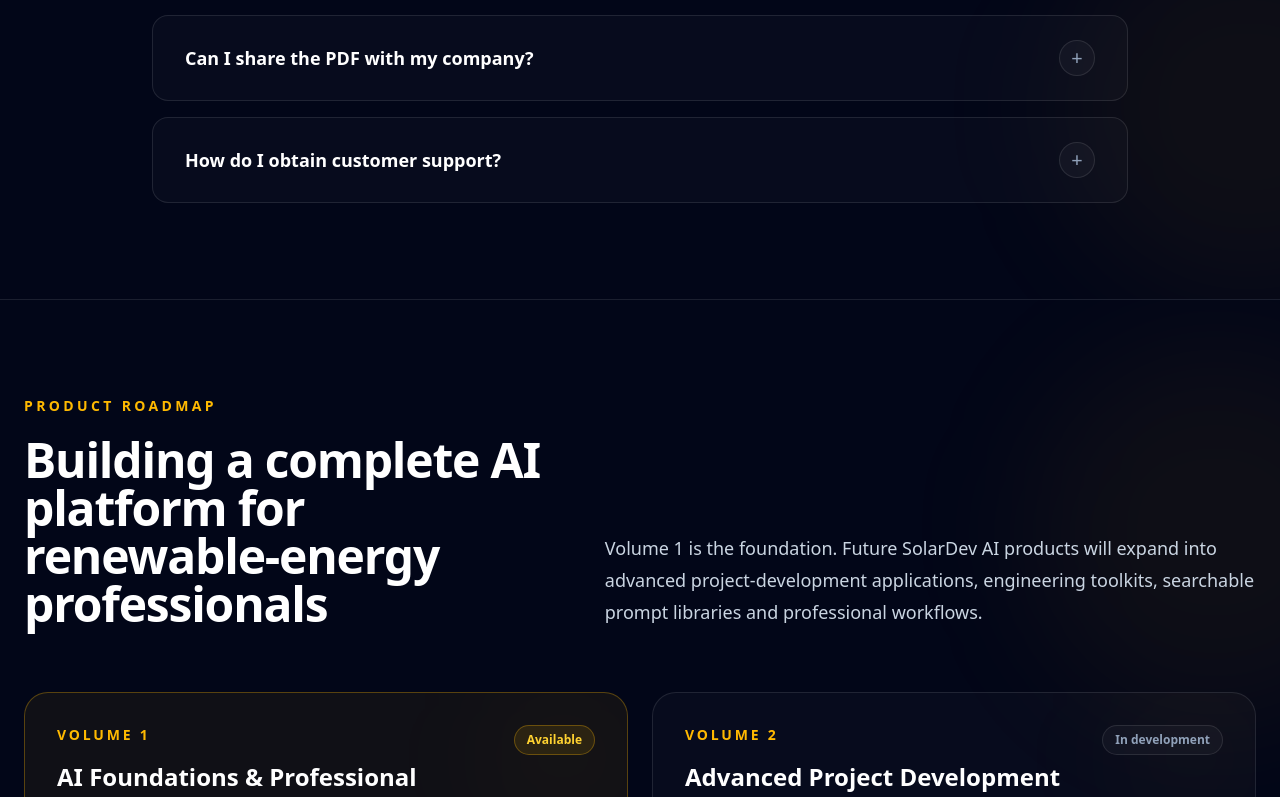
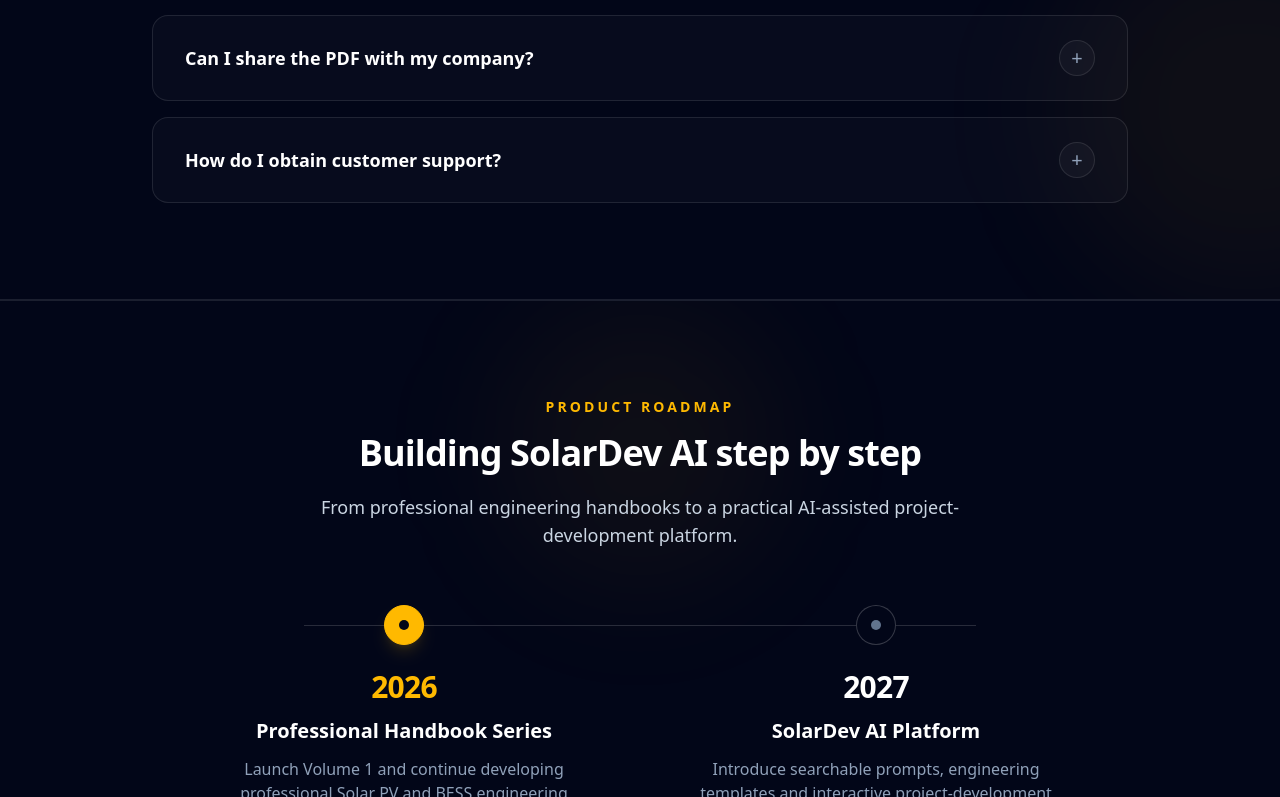
Before and after one commit to Solardevai/solardev-ai, a Next.js app: page / in a window 1280 px wide. Shown: the part 11203-12000 px from the top of the page. Built offline with nearby package versions, Linux system fonts and the light colour scheme.

Commit message:
Update Roadmap.tsx

```diff
--- a/components/Roadmap.tsx
+++ b/components/Roadmap.tsx
@@ -1,136 +1,133 @@
-import { roadmapItems, siteConfig } from "@/data/siteData";
+type RoadmapItem = {
+  year: string;
+  title: string;
+  description: string;
+  status: string;
+  active?: boolean;
+};
+
+const roadmapItems: RoadmapItem[] = [
+  {
+    year: "2026",
+    title: "Professional Handbook Series",
+    description:
+      "Launch Volume 1 and continue developing professional Solar PV and BESS engineering content.",
+    status: "Current phase",
+    active: true,
+  },
+  {
+    year: "2027",
+    title: "SolarDev AI Platform",
+    description:
+      "Introduce searchable prompts, engineering templates and interactive project-development workflows.",
+    status: "Planned",
+  },
+];
 
 export default function Roadmap() {
   return (
     <section
       id="roadmap"
-      className="relative scroll-mt-24 overflow-hidden border-b border-white/10 bg-slate-950"
+      aria-labelledby="roadmap-title"
+      className="relative scroll-mt-24 overflow-hidden border-y border-white/10 bg-slate-950 py-20 sm:py-24"
     >
-      <div className="pointer-events-none absolute inset-0">
-        <div className="absolute -right-32 top-10 h-96 w-96 rounded-full bg-amber-400/5 blur-3xl" />
-        <div className="absolute -left-32 bottom-0 h-96 w-96 rounded-full bg-blue-500/5 blur-3xl" />
+      {/* Background decoration */}
+      <div
+        aria-hidden="true"
+        className="pointer-events-none absolute inset-0"
+      >
+        <div className="absolute left-1/2 top-0 h-72 w-72 -translate-x-1/2 rounded-full bg-amber-400/5 blur-3xl" />
       </div>
 
-      <div className="relative mx-auto max-w-7xl px-6 py-24">
-        <div className="grid gap-12 lg:grid-cols-[0.9fr_1.1fr] lg:items-end">
-          <div>
-            <p className="text-sm font-semibold uppercase tracking-[0.24em] text-amber-400">
-              Product roadmap
+      <div className="relative mx-auto max-w-5xl px-6 lg:px-8">
+        {/* Section heading */}
+        <div className="mx-auto max-w-3xl text-center">
+          <p className="text-sm font-semibold uppercase tracking-[0.22em] text-amber-400">
+            Product Roadmap
           </p>
 
-            <h2 className="mt-5 max-w-3xl text-4xl font-bold tracking-tight text-white sm:text-5xl">
-              Building a complete AI platform for renewable-energy professionals
+          <h2
+            id="roadmap-title"
+            className="mt-4 text-3xl font-bold tracking-tight text-white sm:text-4xl"
+          >
+            Building SolarDev AI step by step
           </h2>
-          </div>
 
-          <p className="max-w-2xl text-lg leading-8 text-slate-300">
-            Volume 1 is the foundation. Future SolarDev AI products will expand
-            into advanced project-development applications, engineering
-            toolkits, searchable prompt libraries and professional workflows.
+          <p className="mx-auto mt-5 max-w-2xl text-base leading-7 text-slate-300 sm:text-lg">
+            From professional engineering handbooks to a practical AI-assisted
+            project-development platform.
           </p>
         </div>
 
-        <div className="mt-16 grid gap-6 md:grid-cols-2">
-          {roadmapItems.map((item, index) => (
+        {/* Timeline */}
+        <div className="relative mx-auto mt-14 max-w-4xl">
+          {/* Desktop horizontal line */}
+          <div
+            aria-hidden="true"
+            className="absolute left-[12.5%] right-[12.5%] top-5 hidden h-px bg-white/15 md:block"
+          />
+
+          {/* Mobile vertical line */}
+          <div
+            aria-hidden="true"
+            className="absolute bottom-8 left-[19px] top-5 w-px bg-white/15 md:hidden"
+          />
+
+          <div className="grid gap-10 md:grid-cols-2 md:gap-12">
+            {roadmapItems.map((item) => (
               <article
-              key={`${item.volume}-${item.title}`}
-              className={`relative overflow-hidden rounded-3xl border p-8 transition duration-300 hover:-translate-y-1 ${
+                key={item.year}
+                className="relative grid grid-cols-[40px_1fr] gap-5 md:block md:text-center"
+              >
+                {/* Timeline marker */}
+                <div
+                  className={`relative z-10 flex h-10 w-10 items-center justify-center rounded-full border ${
                     item.active
-                  ? "border-amber-400/30 bg-amber-400/[0.06]"
-                  : "border-white/10 bg-white/[0.025]"
+                      ? "border-amber-400 bg-amber-400 text-slate-950 shadow-lg shadow-amber-400/15"
+                      : "border-white/20 bg-slate-950 text-slate-400"
+                  } md:mx-auto`}
+                >
+                  <span
+                    aria-hidden="true"
+                    className={`h-2.5 w-2.5 rounded-full ${
+                      item.active ? "bg-slate-950" : "bg-slate-500"
+                    }`}
+                  />
+                </div>
+
+                {/* Timeline content */}
+                <div className="pb-4 md:mt-6">
+                  <p
+                    className={`text-3xl font-bold tracking-tight ${
+                      item.active ? "text-amber-400" : "text-white"
                     }`}
                   >
-              <div className="absolute right-0 top-0 h-32 w-32 rounded-full bg-amber-400/5 blur-3xl" />
-
-              <div className="relative">
-                <div className="flex items-start justify-between gap-6">
-                  <div>
-                    <p className="text-sm font-semibold uppercase tracking-[0.2em] text-amber-400">
-                      {item.volume}
+                    {item.year}
                   </p>
 
-                    <h3 className="mt-4 text-2xl font-bold text-white">
+                  <h3 className="mt-3 text-xl font-semibold text-white">
                     {item.title}
                   </h3>
-                  </div>
+
+                  <p className="mx-auto mt-3 max-w-sm text-sm leading-6 text-slate-400 sm:text-base">
+                    {item.description}
+                  </p>
 
                   <span
-                    className={`shrink-0 rounded-full border px-3 py-1.5 text-xs font-semibold ${
+                    className={`mt-5 inline-flex rounded-full border px-3 py-1 text-xs font-semibold uppercase tracking-[0.14em] ${
                       item.active
-                        ? "border-amber-400/30 bg-amber-400/10 text-amber-300"
+                        ? "border-amber-400/25 bg-amber-400/10 text-amber-300"
                         : "border-white/10 bg-white/[0.03] text-slate-400"
                     }`}
                   >
                     {item.status}
                   </span>
                 </div>
-
-                <div className="mt-8 flex items-center gap-4">
-                  <span className="flex h-10 w-10 items-center justify-center rounded-xl border border-white/10 bg-slate-900 text-sm font-bold text-amber-400">
-                    {String(index + 1).padStart(2, "0")}
-                  </span>
-
-                  <div className="h-px flex-1 bg-gradient-to-r from-amber-400/50 to-transparent" />
-                </div>
-
-                <p className="mt-7 leading-7 text-slate-400">
-                  {getRoadmapDescription(index)}
-                </p>
-
-                {item.active && (
-                  <a
-                    href={siteConfig.checkoutUrl}
-                    target="_blank"
-                    rel="noopener noreferrer"
-                    className="mt-8 inline-flex rounded-xl bg-amber-400 px-6 py-3 font-semibold text-slate-950 transition hover:-translate-y-0.5 hover:bg-amber-300"
-                  >
-                    Get Volume 1 — €{siteConfig.product.launchPrice}
-                  </a>
-                )}
-              </div>
               </article>
             ))}
-        </div>
-
-        <div className="mt-14 rounded-3xl border border-white/10 bg-slate-900/70 p-8 sm:p-10">
-          <div className="grid gap-8 lg:grid-cols-[1fr_auto] lg:items-center">
-            <div>
-              <p className="text-sm font-semibold uppercase tracking-[0.22em] text-amber-400">
-                Future development
-              </p>
-
-              <h3 className="mt-4 text-3xl font-bold text-white">
-                SolarDev AI will evolve beyond handbooks
-              </h3>
-
-              <p className="mt-5 max-w-3xl leading-7 text-slate-300">
-                Planned development includes professional templates,
-                interactive engineering workflows, searchable prompt systems,
-                training resources and future AI-assisted project-development
-                tools.
-              </p>
-            </div>
-
-            <a
-              href={`mailto:${siteConfig.infoEmail}?subject=SolarDev%20AI%20Roadmap`}
-              className="shrink-0 rounded-xl border border-white/15 px-7 py-4 text-center font-semibold text-white transition hover:border-amber-400/30 hover:bg-amber-400/[0.06]"
-            >
-              Discuss the Roadmap
-            </a>
           </div>
         </div>
       </div>
     </section>
   );
 }
-
-function getRoadmapDescription(index: number) {
-  const descriptions = [
-    "The current Publisher Edition establishes responsible AI-assisted engineering practice and the complete early-stage Solar PV and BESS development sequence.",
-    "Advanced applications will extend the methodology into broader multidisciplinary development, design coordination and decision support.",
-    "A practical library of professional templates, checklists, registers and repeatable engineering workflows.",
-    "A searchable platform for professional prompts, structured by project stage, engineering discipline and required deliverable.",
-  ];
-
-  return descriptions[index] ?? "";
-}
```
Lines whose indentation alone changed are shown as unchanged.
